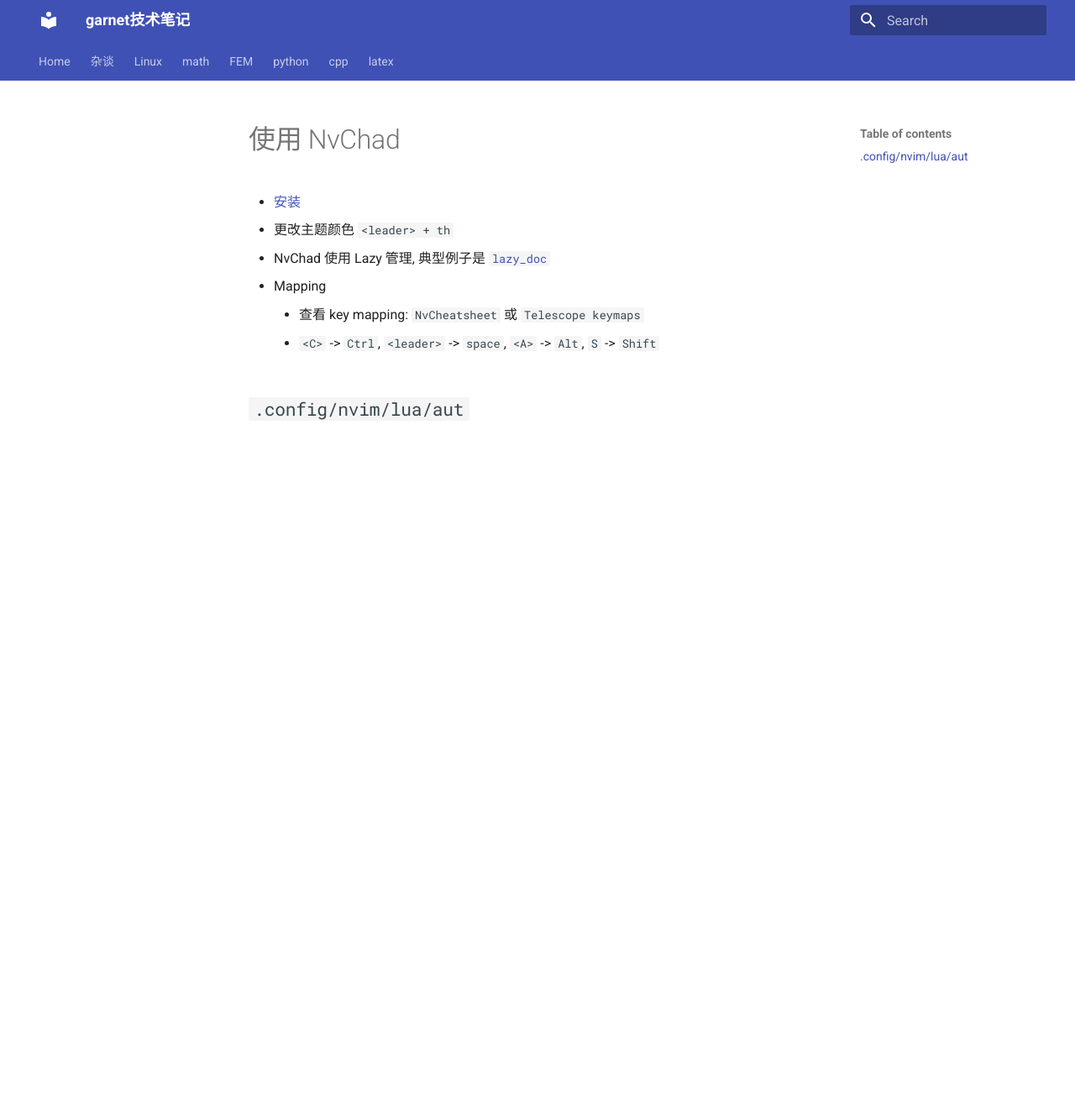
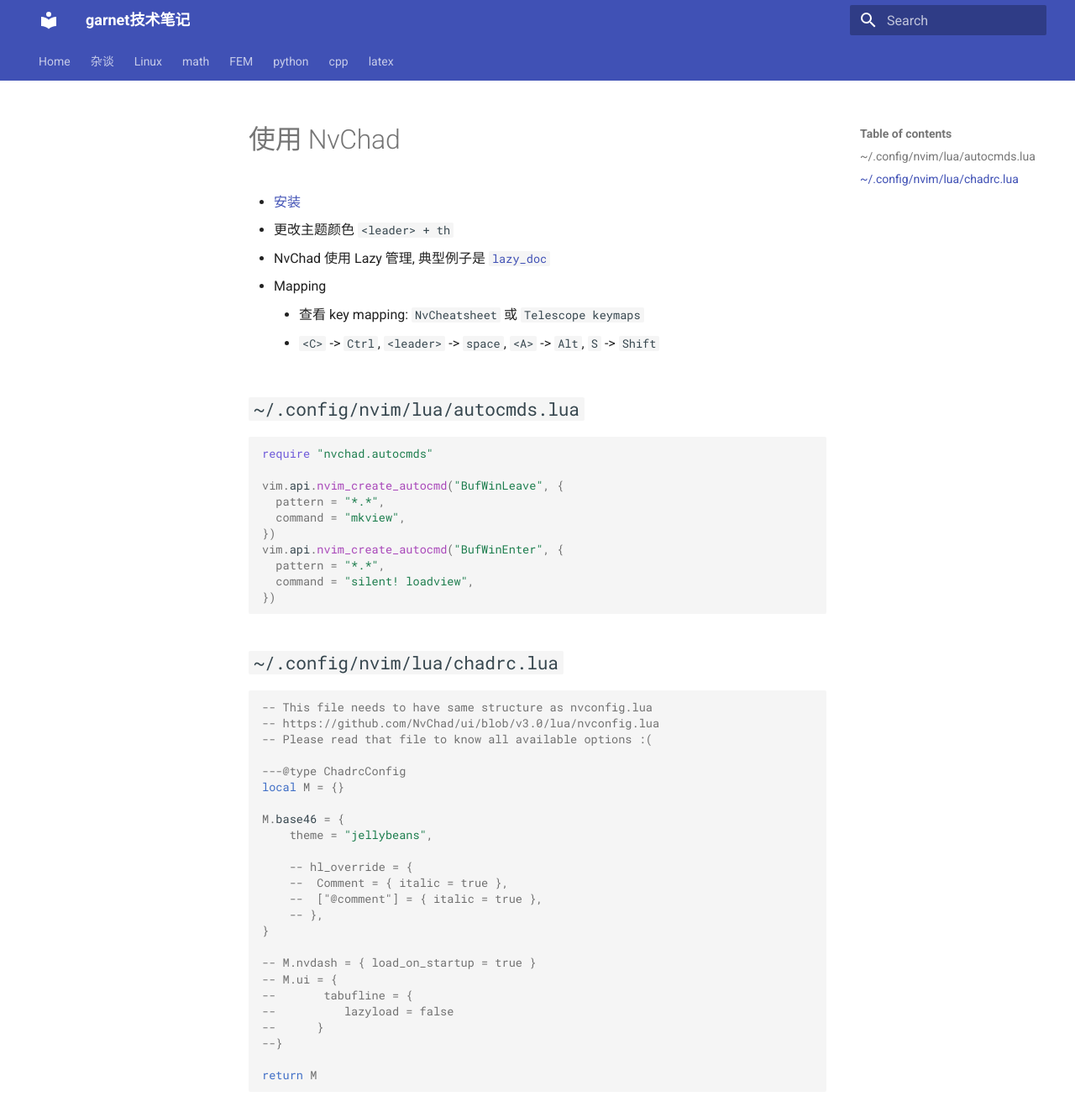
Before and after one commit to ymma98/technotes, an MkDocs documentation site: the page built from docs/Linux/vim_使用NvChad.md, in a window 1280 px wide and 1324 px high. Shown: the whole window at 84% size. Built offline with MkDocs 1.6.1 and Material for MkDocs 9.7.7, drawn with Linux system fonts in a browser that asks for light colours.

Commit message:
docs/Linux/vim_使用NvChad.md updated from https://stackedit.cn/

````diff
--- a/docs/Linux/vim_使用NvChad.md
+++ b/docs/Linux/vim_使用NvChad.md
@@ -7,8 +7,50 @@
 	* 查看 key mapping: `NvCheatsheet` 或 `Telescope keymaps`
 	* `<C>` -> `Ctrl`, `<leader>` -> `space`, `<A>` -> `Alt`, `S` -> `Shift`
 
-## `.config/nvim/lua/aut`
+## `~/.config/nvim/lua/autocmds.lua`
+
+```lua
+require "nvchad.autocmds"
+
+vim.api.nvim_create_autocmd("BufWinLeave", {
+  pattern = "*.*",
+  command = "mkview",
+})
+vim.api.nvim_create_autocmd("BufWinEnter", {
+  pattern = "*.*",
+  command = "silent! loadview",
+})
+```
+
+## `~/.config/nvim/lua/chadrc.lua`
+
+```lua
+-- This file needs to have same structure as nvconfig.lua
+-- https://github.com/NvChad/ui/blob/v3.0/lua/nvconfig.lua
+-- Please read that file to know all available options :(
+
+---@type ChadrcConfig
+local M = {}
+
+M.base46 = {
+	theme = "jellybeans",
+
+	-- hl_override = {
+	-- 	Comment = { italic = true },
+	-- 	["@comment"] = { italic = true },
+	-- },
+}
+
+-- M.nvdash = { load_on_startup = true }
+-- M.ui = {
+--       tabufline = {
+--          lazyload = false
+--      }
+--}
+
+return M
+```
 <!--stackedit_data:
-eyJoaXN0b3J5IjpbMTU4NDg4OTkxMiwtMTczNTMzMTQ3LDEyNT
-cxMzk4MjYsLTQ3NzMzNDY2OSw0NzY5NDE1MzBdfQ==
+eyJoaXN0b3J5IjpbLTIwNjI0NTYxNDEsLTE3MzUzMzE0NywxMj
+U3MTM5ODI2LC00NzczMzQ2NjksNDc2OTQxNTMwXX0=
 -->
````
